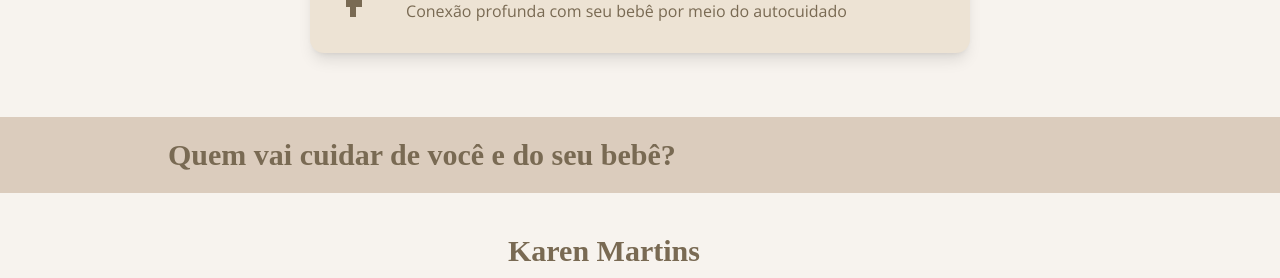
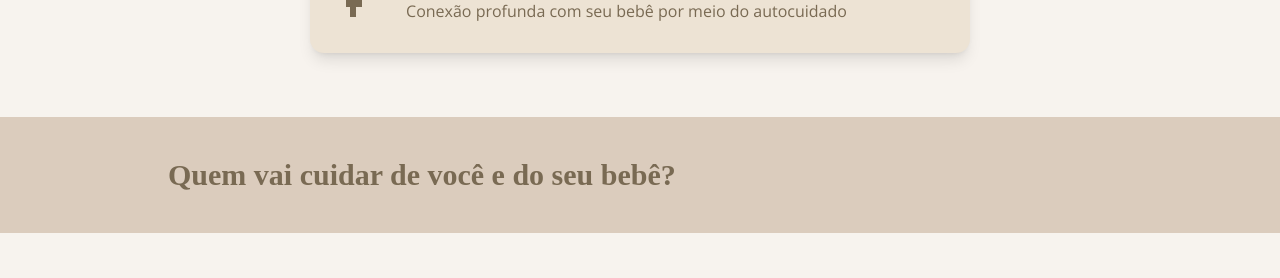
Before and after one commit to HelcioAnicio/Karen-Martins---Nutricionista, a React (Vite) app: page / in a window 1280 px wide. Shown: the part 1624-1902 px from the top of the page. Built offline with nearby package versions, Linux system fonts and the light colour scheme; a web font is replaced by a local one.

Commit message:
Chore: Commited something i forgot

```diff
--- a/src/components/ui/carouselAuto.tsx
+++ b/src/components/ui/carouselAuto.tsx
@@ -49,8 +49,12 @@ export function CarouselAuto() {
   }, []);
 
   useEffect(() => {
-    const timer = setInterval(next, 4500);
-    return () => clearInterval(timer);
+    const timeout = setTimeout(() => {
+      const timer = setInterval(next, 4500);
+      return () => clearInterval(timer);
+    }, 2000);
+
+    return () => clearTimeout(timeout);
   }, [next]);
 
   const getCardClass = (i: number) => {
--- a/src/components/ui/thirdPage.tsx
+++ b/src/components/ui/thirdPage.tsx
@@ -5,7 +5,7 @@ export const ThirdPage = () => {
     <>
       <section className="bg-secondary w-full pb-10">
         <div id="aboutMe" className="max-w-5xl lg:m-auto">
-          <h2 className="text-secondary-foreground font-merriweather max-w-sm p-1 py-5 text-xl font-bold sm:max-w-lg sm:px-10 sm:text-xl md:max-w-2xl md:text-2xl lg:max-w-3xl lg:text-3xl">
+          <h2 className="text-secondary-foreground font-merriweather max-w-sm p-1 py-10 text-xl font-bold sm:max-w-lg sm:px-10 sm:text-xl md:max-w-2xl md:text-2xl lg:max-w-3xl lg:text-3xl">
             Quem vai cuidar de você e do seu bebê?
           </h2>
         </div>
```
